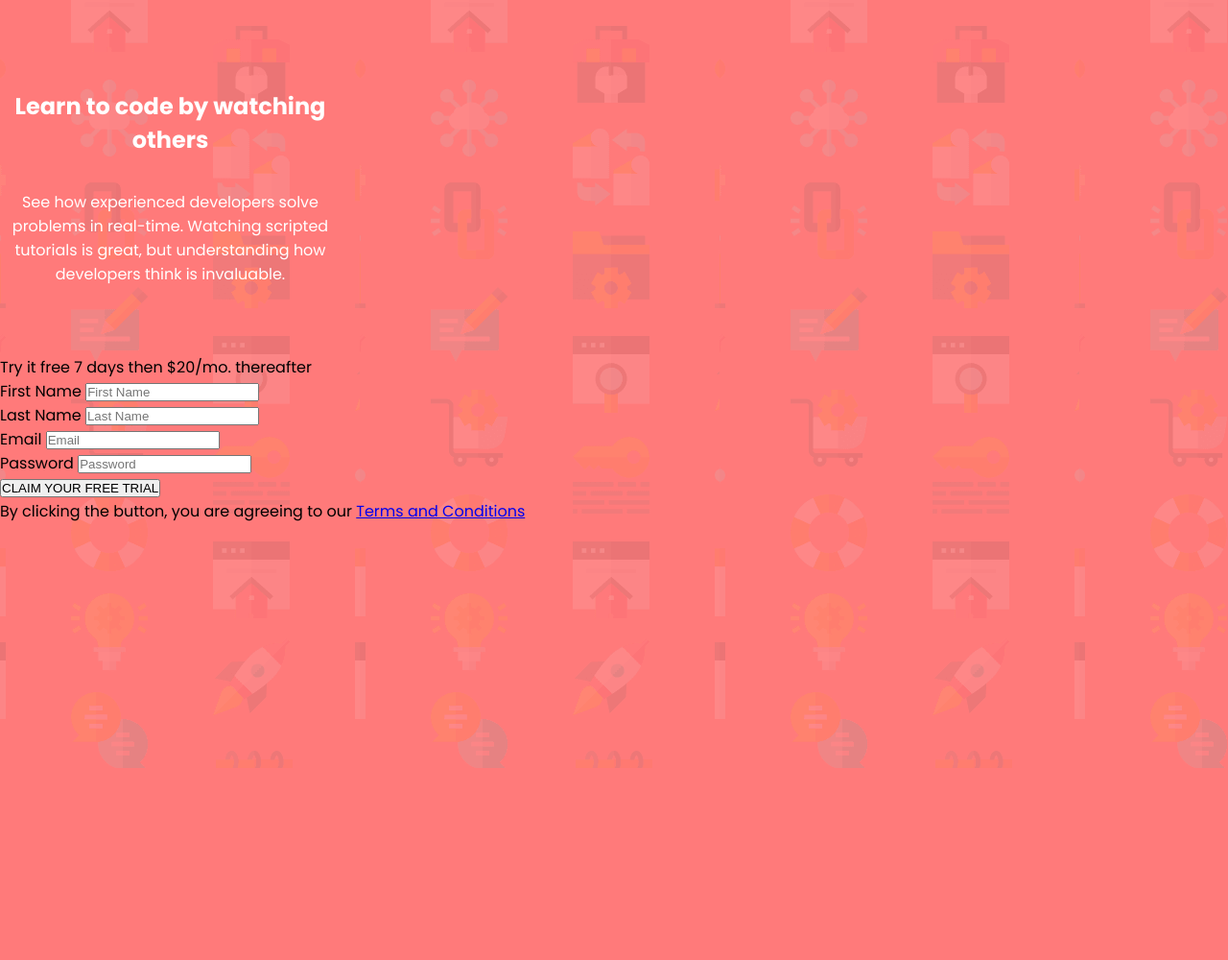
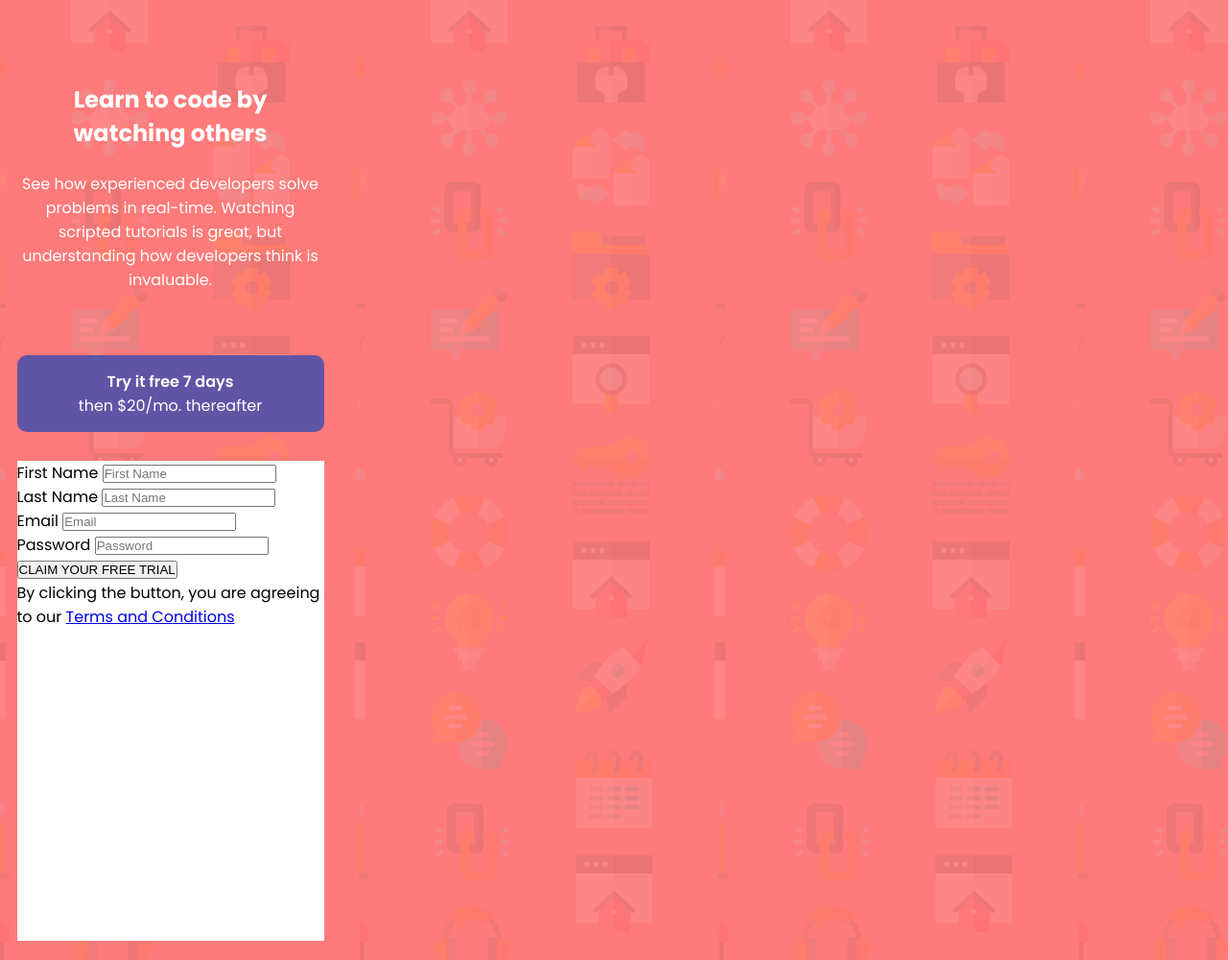
Before and after one commit to AndreySkopintsev/intro-component-with-signup-form, a plain HTML site: page index.html in a window 1280 px wide. Shown: the top 1000 px of the page at 96% size. Before the commit the page ends 800 px from the top, so only its background shows below. Drawn offline with Linux system fonts and the light colour scheme.

Commit message:
added basic styling to article

```diff
--- a/index.html
+++ b/index.html
@@ -17,8 +17,8 @@
         but understanding how developers think is invaluable.</p>
     </section>
     <section class="form">
+      <p class="tryout"><span>Try it free 7 days</span> then $20/mo. thereafter</p>
       <article>
-        <p>Try it free 7 days then $20/mo. thereafter</p>
         <form action="">
           <div class="input-box">
             <label for="First Name">First Name</label>
--- a/style.css
+++ b/style.css
@@ -13,6 +13,13 @@ body{
     padding: 70px 0;
 }
 
+.container{
+    display: flex;
+    flex-direction: column;
+    align-items: center;
+    max-width: 355px;
+}
+
 section.text{
     display: flex;
     flex-direction: column;
@@ -20,8 +27,42 @@ section.text{
     align-items: center;
     margin-bottom: 50px;
     color: #fff;
-    max-width: 355px;
+    max-width: 330px;
     min-height: 250px;
     padding: 5px;
     text-align: center;
 }
+
+section.form{
+    display: flex;
+    flex-direction: column;
+    align-items: center;
+}
+
+p.tryout{
+    display: flex;
+    flex-direction: column;
+    justify-content: center;
+    align-items: center;
+    color: #fff;
+    min-width: 320px;
+    min-height: 80px;
+    background: hsl(248, 32%, 49%);
+    border-radius: 10px;
+    text-align: center;
+}
+
+span{
+    font-weight: 600;
+}
+
+article{
+    background: #fff;
+    margin-top: 30px;
+    max-width: 320px;
+    min-height: 500px;
+}
+
+form{
+    max-width: 320px;
+}
```
